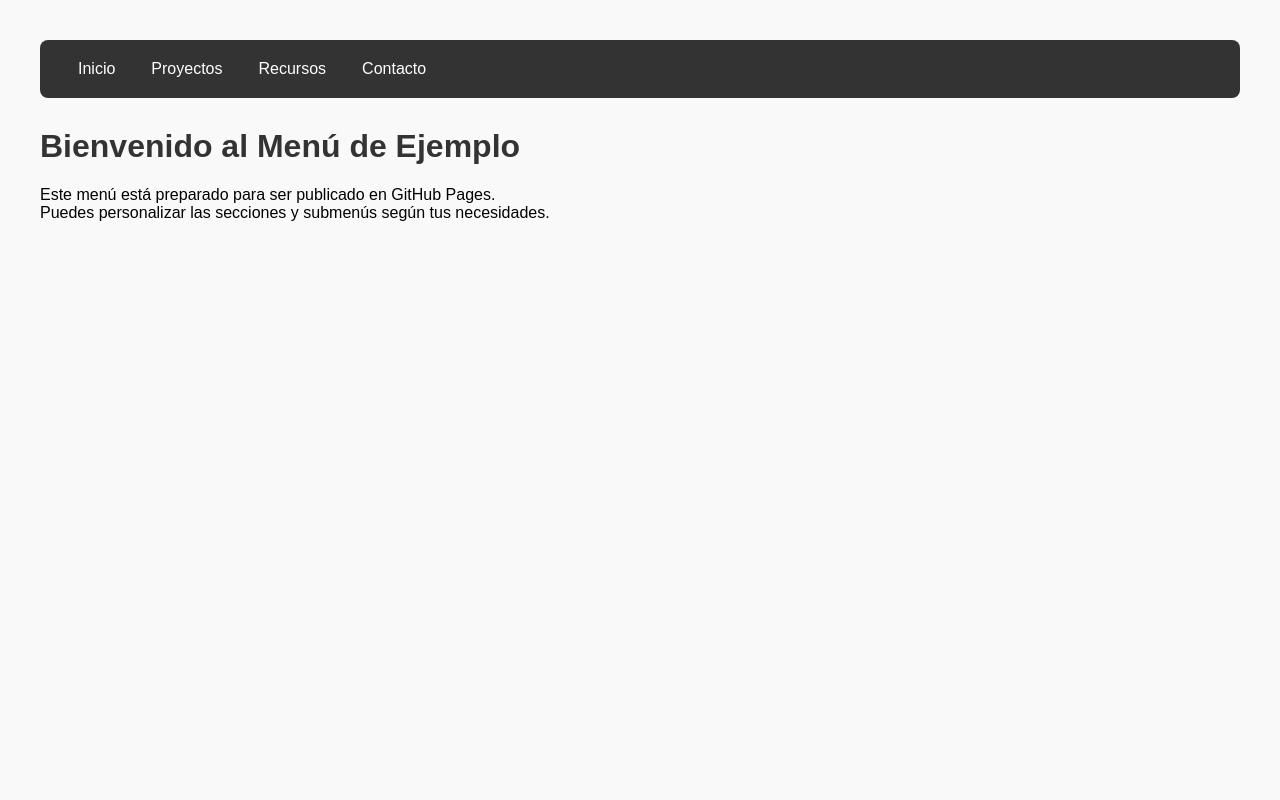
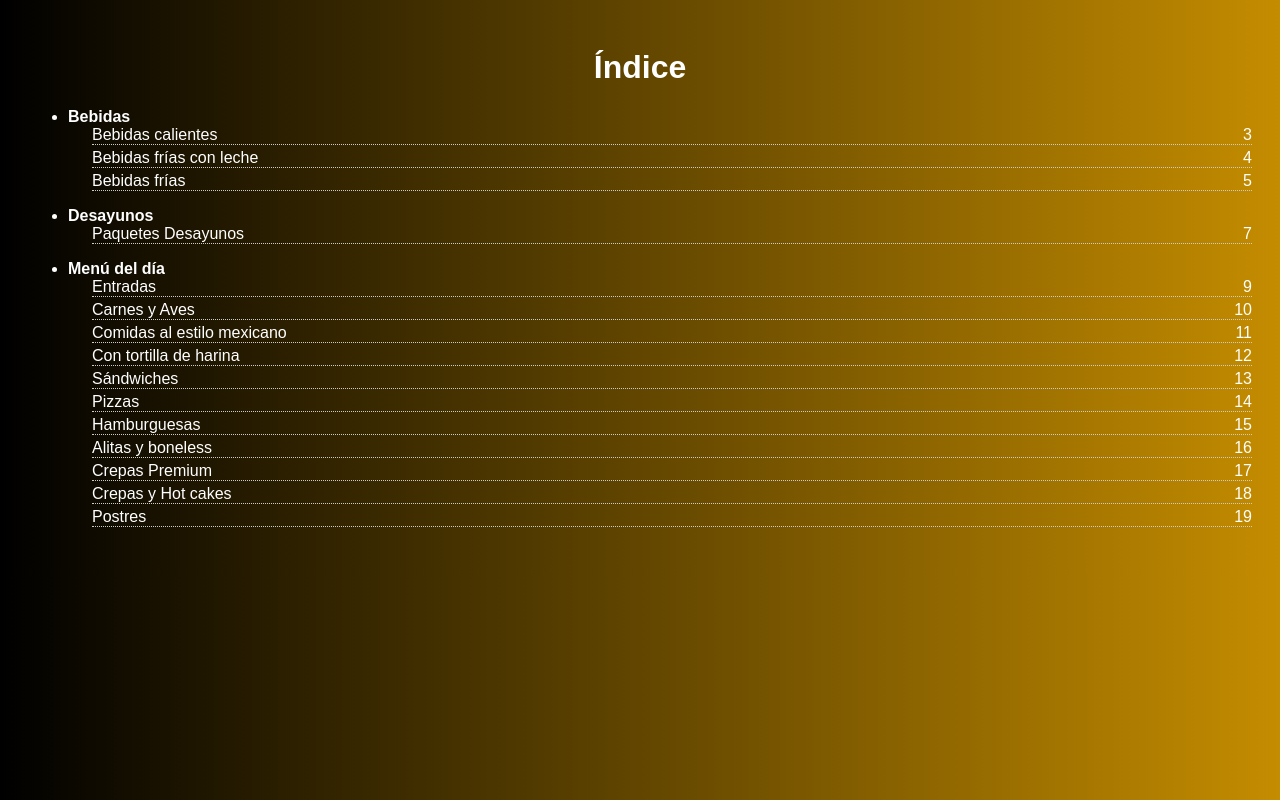
Before and after one commit to CarlosNaranjoMx/safos_cafe, a plain HTML site: page index.html in a window 1280 px wide. Drawn offline with Linux system fonts and the light colour scheme.

Commit message:
actualizando repositorio

```diff
--- a/index.html
+++ b/index.html
@@ -2,48 +2,77 @@
 <html lang="es">
 <head>
   <meta charset="UTF-8">
-    <meta name="viewport" content="width=device-width, initial-scale=1.0">
-    <title>Menú de Ejemplo</title>
+  <title>Índice del Menú</title>
   <style>
-        body { font-family: Arial, sans-serif; margin: 40px; background: #f9f9f9; }
-        nav { background: #333; padding: 10px 20px; border-radius: 8px; }
-        nav ul { list-style: none; margin: 0; padding: 0; display: flex; }
-        nav ul li { position: relative; }
-        nav ul li a { color: #fff; text-decoration: none; padding: 10px 18px; display: block; }
-        nav ul li:hover > a { background: #444; }
-        nav ul ul { display: none; position: absolute; top: 100%; left: 0; background: #444; border-radius: 0 0 8px 8px; min-width: 180px; }
-        nav ul li:hover > ul { display: block; }
-        nav ul ul li a { padding: 10px 16px; }
-        nav ul ul li a:hover { background: #555; }
-        h1 { color: #333; }
-        .content { margin-top: 30px; }
+    body {
+      font-family: Arial, sans-serif;
+      background: linear-gradient(to right, #000000, #c48c00);
+      color: white;
+      padding: 20px;
+    }
+    h1 {
+      text-align: center;
+    }
+    ul {
+      list-style-type: disc;
+    }
+    .section {
+      margin-top: 1em;
+    }
+    .submenu {
+      list-style: none;
+      padding-left: 1.5em;
+    }
+    .submenu li {
+      display: flex;
+      justify-content: space-between;
+      border-bottom: 1px dotted #ccc;
+      margin-bottom: 4px;
+    }
+    .submenu a {
+      color: white;
+      text-decoration: none;
+    }
+    .submenu a:hover {
+      text-decoration: underline;
+    }
   </style>
 </head>
 <body>
-    <nav>
+
+  <h1>Índice</h1>
+
   <ul>
-            <li><a href="#">Inicio</a></li>
-            <li><a href="#">Proyectos</a>
-                <ul>
-                    <li><a href="#">Python</a></li>
-                    <li><a href="#">FlutterFlow</a></li>
-                    <li><a href="#">Bases de Datos</a></li>
+    <li class="section"><strong>Bebidas</strong>
+      <ul class="submenu">
+        <li><a href="#">Bebidas calientes</a><span>3</span></li>
+        <li><a href="#">Bebidas frías con leche</a><span>4</span></li>
+        <li><a href="#">Bebidas frías</a><span>5</span></li>
       </ul>
     </li>
-            <li><a href="#">Recursos</a>
-                <ul>
-                    <li><a href="#">Documentación</a></li>
-                    <li><a href="#">Imágenes</a></li>
-                    <li><a href="#">Enlaces</a></li>
+
+    <li class="section"><strong>Desayunos</strong>
+      <ul class="submenu">
+        <li><a href="#">Paquetes Desayunos</a><span>7</span></li>
       </ul>
     </li>
-            <li><a href="#">Contacto</a></li>
+
+    <li class="section"><strong>Menú del día</strong>
+      <ul class="submenu">
+        <li><a href="#">Entradas</a><span>9</span></li>
+        <li><a href="#">Carnes y Aves</a><span>10</span></li>
+        <li><a href="#">Comidas al estilo mexicano</a><span>11</span></li>
+        <li><a href="#">Con tortilla de harina</a><span>12</span></li>
+        <li><a href="#">Sándwiches</a><span>13</span></li>
+        <li><a href="#">Pizzas</a><span>14</span></li>
+        <li><a href="#">Hamburguesas</a><span>15</span></li>
+        <li><a href="#">Alitas y boneless</a><span>16</span></li>
+        <li><a href="#">Crepas Premium</a><span>17</span></li>
+        <li><a href="#">Crepas y Hot cakes</a><span>18</span></li>
+        <li><a href="#">Postres</a><span>19</span></li>
       </ul>
-    </nav>
-    <div class="content">
-        <h1>Bienvenido al Menú de Ejemplo</h1>
-        <p>Este menú está preparado para ser publicado en GitHub Pages.<br>
-        Puedes personalizar las secciones y submenús según tus necesidades.</p>
-    </div>
+    </li>
+  </ul>
+
 </body>
 </html>
```
Also changed, not shown: copia.html (added, +49 -0 lines). Lines whose indentation alone changed are shown as unchanged.
